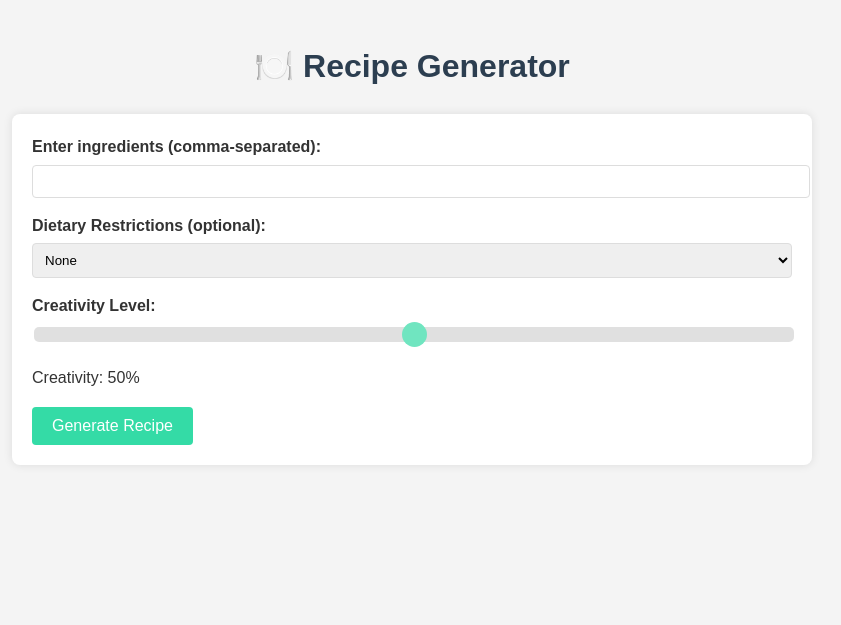
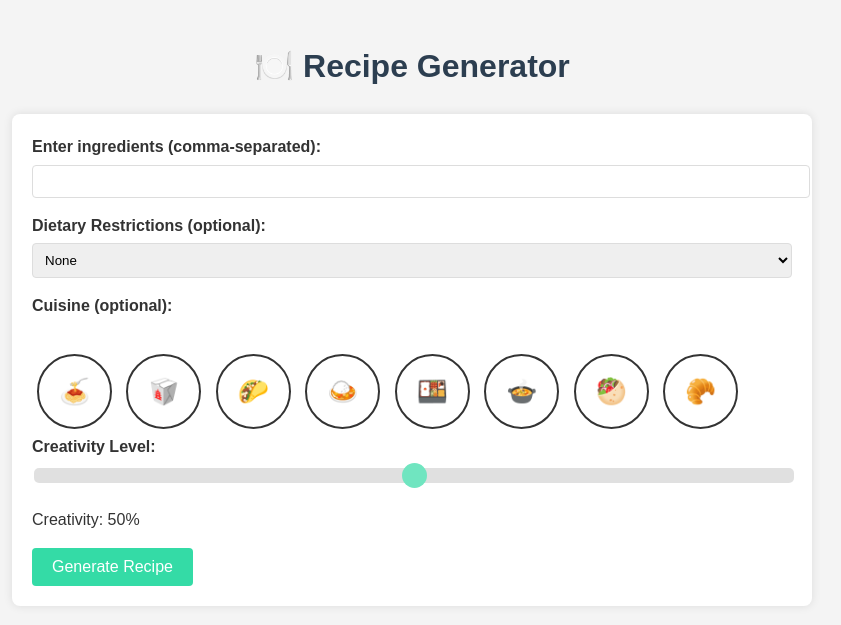
Before and after one commit to rukeshdutta/recipe_generator_app, a Flask app: page / in a window 1280 px wide. Shown: the top 625 px of the page, without its empty margins (228-1069 px from the left). Run offline with Flask 3, Linux system fonts and the light colour scheme.

Commit message:
Cuisine Added

```diff
--- a/app.py
+++ b/app.py
@@ -1,53 +1,63 @@
-from flask import Flask, render_template, request
+from flask import Flask, render_template, request, session, redirect, url_for
 from dotenv import load_dotenv
 import os
 import anthropic
 from recipe_formatter import format_recipe_html
 from recipe_generator import generate_recipe  # Import the new function
-import openai
+from image_generator import generate_image_prompt, generate_image
+
 
 load_dotenv()
 
 app = Flask(__name__)
+app.secret_key = os.getenv('APP_SECRET_KEY')
 
 api_key = os.getenv('CLAUDE_API_KEY')
 client = anthropic.Anthropic(api_key=api_key)
 
 openai_api_key = os.getenv('OPENAI_API_KEY')
 
-def generate_image_prompt(recipe_content):
-    prompt = f"Generate a brief image prompt for a food photograph based on this recipe: {recipe_content[:500]}..."
-    response = openai.ChatCompletion.create(
-        model="gpt-3.5-turbo",
-        messages=[
-            {"role": "system", "content": "You are a helpful assistant that generates image prompts for recipes."},
-            {"role": "user", "content": prompt}
-        ]
-    )
-    return response.choices[0].message['content']
+# def generate_image_prompt(recipe_content):
+#     prompt = f"Generate a brief image prompt for a food photograph based on: {recipe_content[:500]}..."
+#     response = openai.ChatCompletion.create(
+#         model="gpt-3.5-turbo",
+#         messages=[
+#             {"role": "system", "content": "You are a helpful assistant that creates image prompts for recipes which focuses on aesthetics."},
+#             {"role": "user", "content": prompt}
+#         ]
+#     )
+#     return response.choices[0].message['content']
 
-def generate_image(prompt):
-    response = openai.Image.create(
-        prompt=prompt,
-        n=1,
-        size="512x512"
-    )
-    return response['data'][0]['url']
+# def generate_image(prompt):
+#     response = openai.Image.create(
+#         prompt=prompt,
+#         n=1,
+#         size="1024x1024"
+#     )
+#     return response['data'][0]['url']
+
+@app.route('/result')
+def result():
+    recipe = session.get('recipe')
+    image_url = session.get('image_url')
+    return render_template('result.html', recipe=recipe, image_url=image_url)
 
 @app.route('/', methods=['GET', 'POST'])
 def index():
     if request.method == 'POST':
         ingredients = request.form['ingredients']
         dietary = request.form['dietary']
+        cuisine = request.form.get('cuisine','')
         temperature = int(request.form['temperature'])
-        recipe_content = generate_recipe(client, ingredients, dietary, temperature)
+        recipe_content = generate_recipe(client, ingredients, dietary, temperature,cuisine)
         formatted_recipe = format_recipe_html(recipe_content)
 
         # Generate image prompt and image
         image_prompt = generate_image_prompt(recipe_content)
         image_url = generate_image(image_prompt)
-
-        return render_template('index.html', recipe=formatted_recipe, image_url=image_url)
+        session['recipe'] = formatted_recipe
+        session['image_url'] = image_url
+        return redirect(url_for('result'))
     return render_template('index.html')
 
 if __name__ == '__main__':
--- a/recipe_generator.py
+++ b/recipe_generator.py
@@ -2,11 +2,15 @@
 
 import anthropic
 
-def generate_recipe(client, ingredients, dietary,temperature):
+def generate_recipe(client, ingredients, dietary,temperature,cuisine):
     prompt = f"Generate a recipe using the following ingredients: {ingredients}."
     if dietary:
         prompt += f" The recipe should be {dietary}."
+    if cuisine:
+        prompt += f"Cusine should be {cuisine} style"
     prompt += " Include title, ingredients list, and step-by-step instructions."
+
+
 
     system_message = """You are a helpful culinary assistant specialized in creating recipes. Your task is to generate unique and delicious recipes based on user inputs. Follow these guidelines:
 1. Suggest recipes that match the user's specified ingredients, cuisine type, or meal category.
--- a/static/script.js
+++ b/static/script.js
@@ -1,14 +1,35 @@
 document.addEventListener('DOMContentLoaded', function() {
-    var slider = document.getElementById("temperature");
-    var output = document.getElementById("temperatureValue");
-    output.innerHTML = slider.value;
+    const temperatureSlider = document.getElementById('temperature');
+    const temperatureValue = document.getElementById('temperatureValue');
+    const form = document.getElementById('recipeForm');
+    const loadingDiv = document.getElementById('loading');
+    const cuisineButtons = document.querySelectorAll('.cuisine-btn');
 
-    slider.oninput = function() {
-        output.innerHTML = this.value;
+    // Temperature slider
+    temperatureSlider.oninput = function() {
+        temperatureValue.textContent = this.value;
     }
 
-    document.getElementById('recipeForm').onsubmit = function() {
-        document.getElementById('loading').style.display = 'block';
-        document.getElementById('recipeResult').innerHTML = '';
-    };
+    // Cuisine button selection
+    cuisineButtons.forEach(button => {
+        button.addEventListener('click', function() {
+            cuisineButtons.forEach(btn => btn.classList.remove('selected'));
+            this.classList.add('selected');
+            document.getElementById('selected-cuisine').value = this.dataset.cuisine;
+        });
+    });
+
+    // Form submission
+    form.addEventListener('submit', function(e) {
+        e.preventDefault();
+        loadingDiv.style.display = 'block';
+        this.submit();
+    });
+
+    // Clear cuisine selection on page load
+    cuisineButtons.forEach(btn => btn.classList.remove('selected'));
+    document.getElementById('selected-cuisine').value = '';
+
+    // Set initial temperature value
+    temperatureValue.textContent = temperatureSlider.value;
 });
--- a/static/styles.css
+++ b/static/styles.css
@@ -7,28 +7,34 @@ body {
     padding: 20px;
     background-color: #f4f4f4;
 }
+
 h1 {
     color: #2c3e50;
     text-align: center;
 }
+
 form {
     background-color: #fff;
     padding: 20px;
     border-radius: 8px;
-    box-shadow: 0 0 10px rgba(0,0,0,0.1);
+    box-shadow: 0 0 10px rgba(0, 0, 0, 0.1);
 }
+
 label {
     display: block;
     margin-bottom: 5px;
     font-weight: bold;
 }
-input[type="text"], select {
+
+input[type="text"],
+select {
     width: 100%;
     padding: 8px;
     margin-bottom: 15px;
     border: 1px solid #ddd;
     border-radius: 4px;
 }
+
 input[type="submit"] {
     background-color: #34dba6;
     color: white;
@@ -38,14 +44,17 @@ input[type="submit"] {
     cursor: pointer;
     font-size: 16px;
 }
+
 input[type="submit"]:hover {
     background-color: #34dba6;
 }
+
 #loading {
     display: none;
     text-align: center;
     margin-top: 20px;
 }
+
 .spinner {
     border: 4px solid #f3f3f3;
     border-top: 4px solid #34dba6;
@@ -55,13 +64,21 @@ input[type="submit"]:hover {
     animation: spin 1s linear infinite;
     margin: 0 auto;
 }
+
 @keyframes spin {
-    0% { transform: rotate(0deg); }
-    100% { transform: rotate(360deg); }
+    0% {
+        transform: rotate(0deg);
+    }
+
+    100% {
+        transform: rotate(360deg);
+    }
 }
+
 .slider-container {
     margin-bottom: 15px;
 }
+
 .slider {
     -webkit-appearance: none;
     width: 100%;
@@ -73,9 +90,11 @@ input[type="submit"]:hover {
     -webkit-transition: .2s;
     transition: opacity .2s;
 }
+
 .slider:hover {
     opacity: 1;
 }
+
 .slider::-webkit-slider-thumb {
     -webkit-appearance: none;
     appearance: none;
@@ -85,6 +104,7 @@ input[type="submit"]:hover {
     background: #34dba6;
     cursor: pointer;
 }
+
 .slider::-moz-range-thumb {
     width: 25px;
     height: 25px;
@@ -94,10 +114,7 @@ input[type="submit"]:hover {
 }
 
 #recipeContainer {
-    display: flex;
-    flex-direction: row;
-    align-items: flex-start;
-    gap: 20px;
+    display: flow-root;
 }
 
 #recipeResult {
@@ -113,7 +130,7 @@ input[type="submit"]:hover {
     max-width: 100%;
     height: auto;
     border-radius: 8px;
-    box-shadow: 0 4px 8px rgba(0,0,0,0.1);
+    box-shadow: 0 4px 8px rgba(0, 0, 0, 0.1);
 }
 
 @media (max-width: 768px) {
@@ -122,6 +139,49 @@ input[type="submit"]:hover {
     }
 
     #recipeImage {
-        max-width: 100%;
+        float: right;
+        max-width: 40%;
+        margin-left: 20px;
+        margin-bottom: 20px;
+        margin-top: 0;
     }
 }
+
+.button, button {
+    display: inline-block;
+    padding: 10px 20px;
+    margin: 10px;
+    background-color: #34dba6;
+    color: white;
+    text-decoration: none;
+    border: none;
+    border-radius: 4px;
+    cursor: pointer;
+    font-size: 16px;
+}
+
+.button:hover, button:hover {
+    background-color: #2ab090;
+}
+.cuisine-btn {
+    font-size: 25px;
+    width: 75px;
+    height: 75px;
+    border-radius: 50%;
+    border: 2px solid #333;
+    background-color: transparent;
+    cursor: pointer;
+    margin: 5px;
+    padding: 0;
+    transition: all 0.3s ease;
+}
+
+.cuisine-btn:hover {
+    transform: scale(1.2);
+}
+
+.cuisine-btn.selected {
+    border-color: #333;
+    background-color: #34dba6;
+    touch-action: double-tap-zoom;
+}
--- a/templates/index.html
+++ b/templates/index.html
@@ -22,6 +22,19 @@
             <option value="low-carb">Low-carb</option>
         </select>
 
+        <div id="cuisines">
+            <label>Cuisine (optional):</label><br>
+            <button type="button" class="cuisine-btn" data-cuisine="Italian" title="Italian">🍝</button>
+            <button type="button" class="cuisine-btn" data-cuisine="Chinese" title="Chinese">🥡</button>
+            <button type="button" class="cuisine-btn" data-cuisine="Mexican" title="Mexican">🌮</button>
+            <button type="button" class="cuisine-btn" data-cuisine="Indian" title="Indian">🍛</button>
+            <button type="button" class="cuisine-btn" data-cuisine="Japanese" title="Japanese">🍱</button>
+            <button type="button" class="cuisine-btn" data-cuisine="Thai" title="Thai">🍲</button>
+            <button type="button" class="cuisine-btn" data-cuisine="Greek" title="Greek">🥙</button>
+            <button type="button" class="cuisine-btn" data-cuisine="French" title="French">🥐</button>
+            <input type="hidden" id="selected-cuisine" name="cuisine" value="">
+        </div>
+
         <div class="slider-container">
             <label for="temperature">Creativity Level:</label>
             <input type="range" id="temperature" name="temperature" min="0" max="100" value="50" class="slider">
@@ -36,19 +49,6 @@
         <p>👨‍🍳 Cooking up your recipe...</p>
     </div>
 
-    <div id="recipeContainer">
-        <div id="recipeResult">
-            {% if recipe %}
-                {{ recipe|safe }}
-            {% endif %}
-        </div>
-
-        {% if image_url %}
-        <div id="recipeImage">
-            <img src="{{ image_url }}" alt="Generated recipe image">
-        </div>
-        {% endif %}
-    </div>
 
     <script src="{{ url_for('static', filename='script.js') }}"></script>
 </body>
```
Also changed, not shown: image_generator.py (added, +20 -0 lines), templates/result.html (added, +26 -0 lines).
